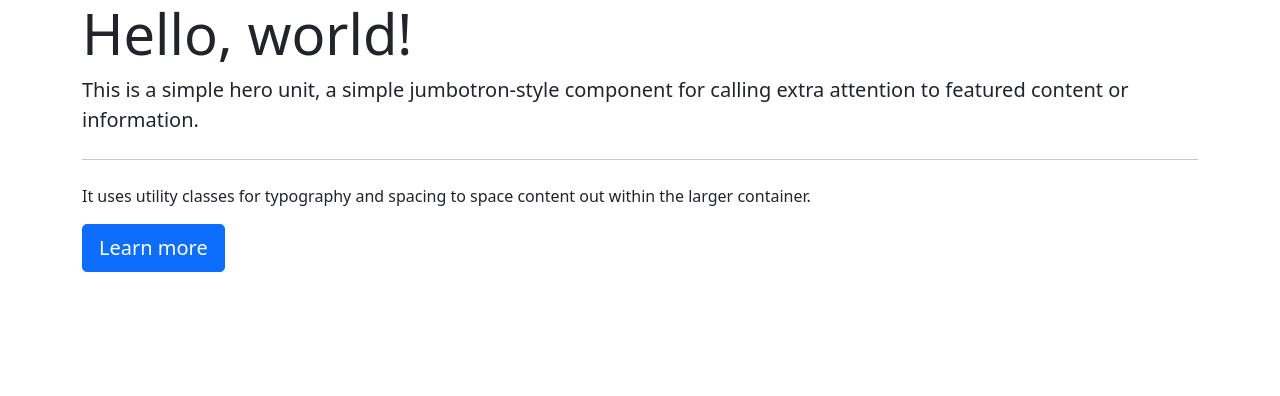
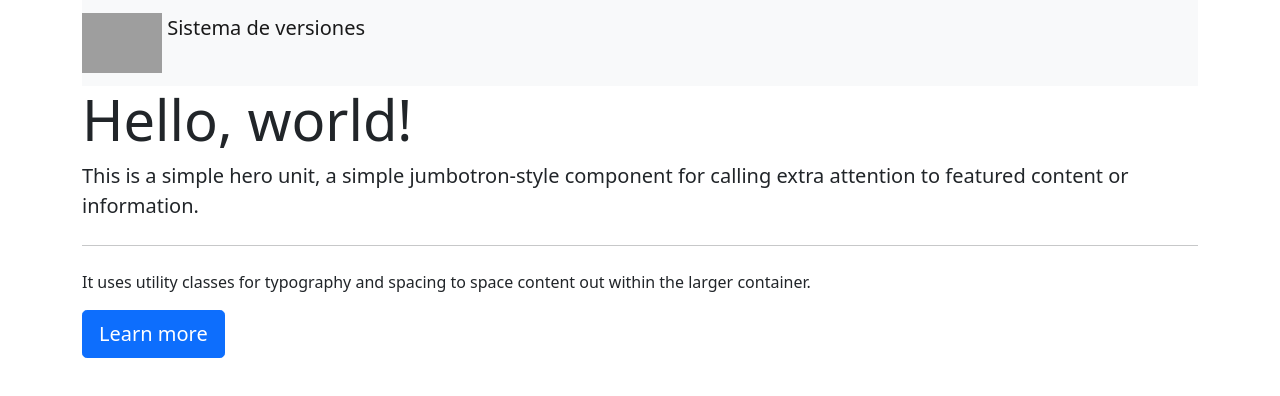
Before and after one commit to ferreque/web-git, a plain HTML site: page index.html in a window 1280 px wide. Drawn offline with nearby package versions, Linux system fonts and the light colour scheme; grey boxes are pictures that could not be loaded.

Commit message:
Navbar terminado

```diff
--- a/index.html
+++ b/index.html
@@ -7,6 +7,7 @@
 
 
     <link href="https://cdn.jsdelivr.net/npm/bootstrap@5.0.0-beta3/dist/css/bootstrap.min.css" rel="stylesheet" integrity="sha384-eOJMYsd53ii+scO/bJGFsiCZc+5NDVN2yr8+0RDqr0Ql0h+rP48ckxlpbzKgwra6" crossorigin="anonymous">
+		<link rel="stylesheet" href="navbar.css">
 
     <title>Hello, world!</title>
   </head>
@@ -15,7 +16,14 @@
     <div class="container">
         <div class="row">
 					<div class="col">
-						<!-- NAVBAR -->
+
+						<nav class="navbar navbar-light bg-light">
+							<a class="navbar-brand" href="#">
+								<img src="https://git-scm.com/images/logo@2x.png
+								"class="d-inline-block align-top" alt="">
+							Sistema de versiones
+							</a>
+						</nav>
 					</div>
 				</div>
         <div class="row">
--- /dev/null
+++ b/navbar.css
@@ -0,0 +1,3 @@
+nav img{
+    width: 80px;
+}
```
